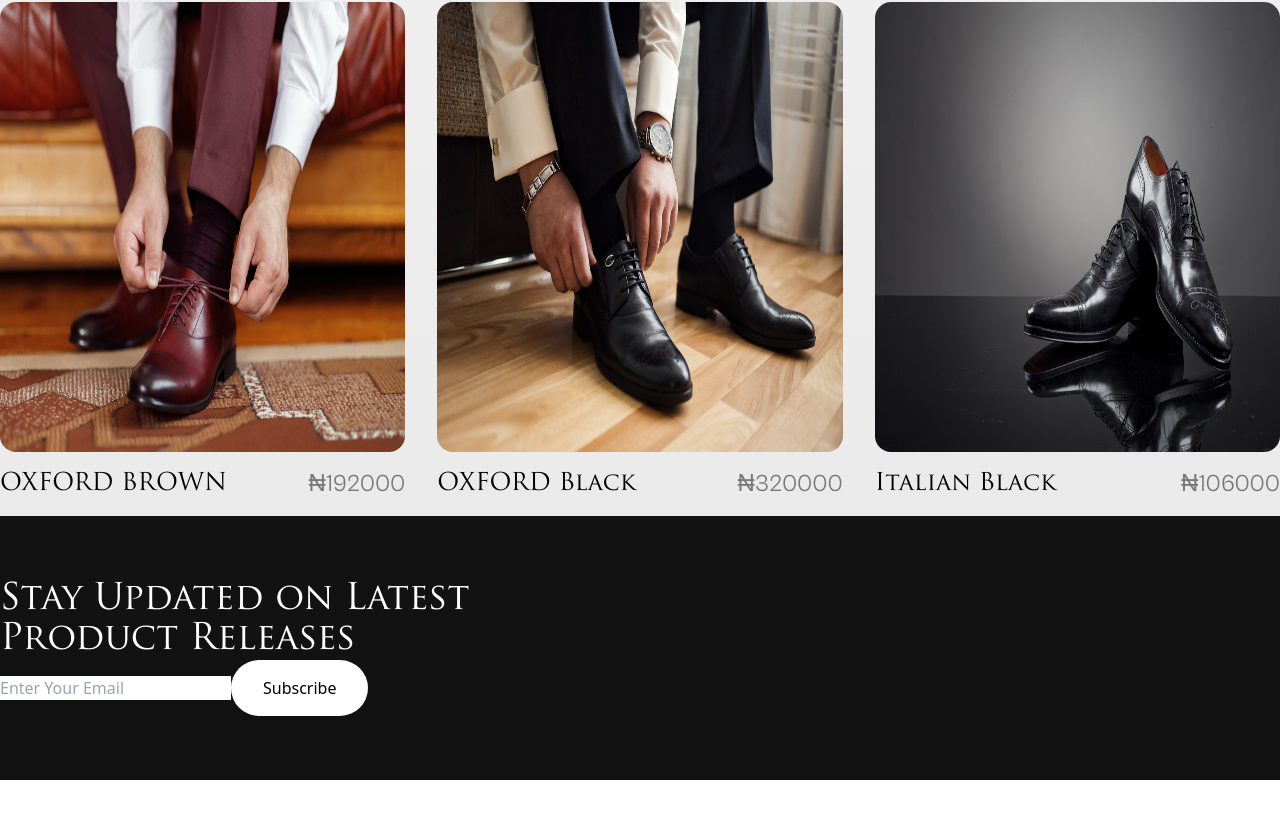
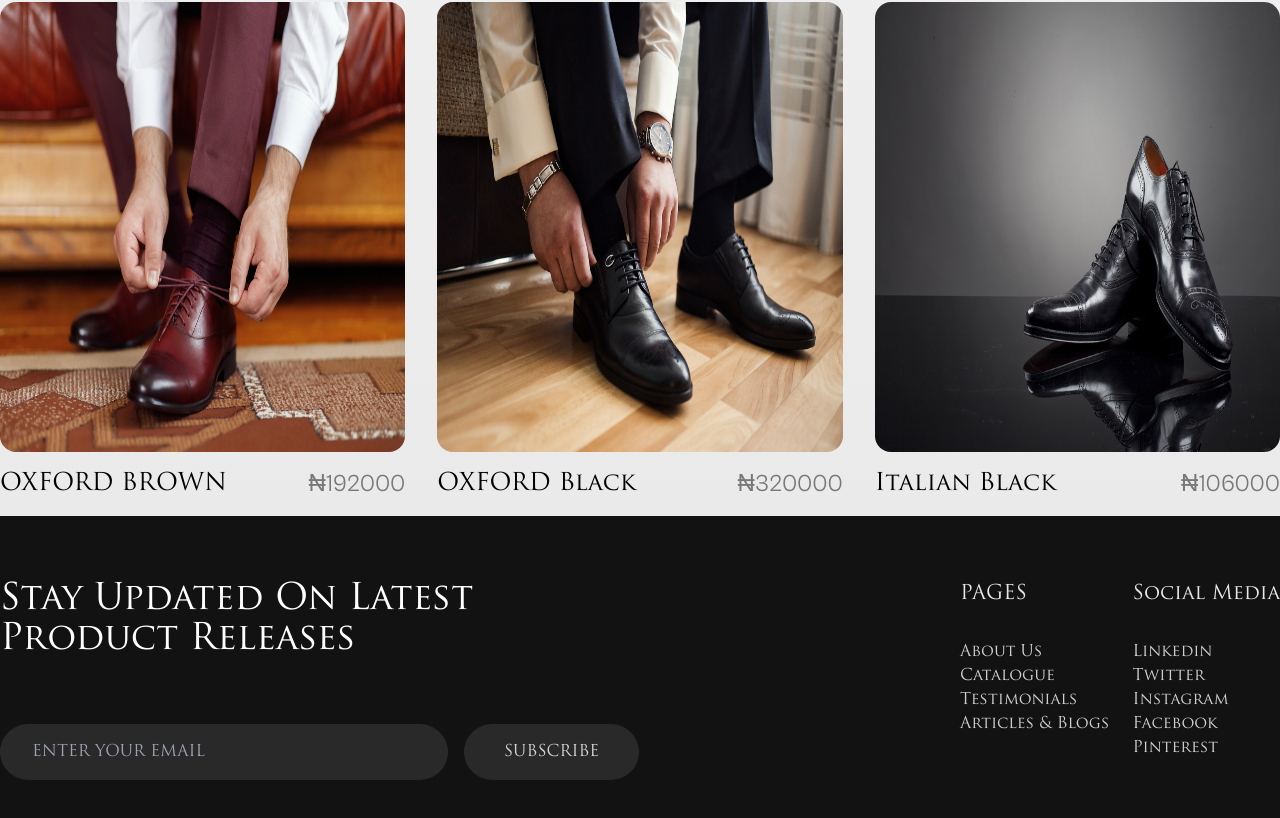
Before and after one commit to monyasau/Erioluwa-Store, a React (Vite) app: page / in a window 1280 px wide. Shown: the part 1701-2519 px from the top of the page. Before the commit the page ends 2481 px from the top, so only its background shows below. Built offline with nearby package versions, Linux system fonts and the light colour scheme.

Commit message:
Completed footer

```diff
--- a/src/components/Footer.jsx
+++ b/src/components/Footer.jsx
@@ -2,17 +2,37 @@ const Footer = () => {
     return (
         <div className="w-full bg-[#121212] py-16">
 
-            <div className="max-w-screen-xl mx-auto grid grid-cols-2 justify-center items-center">
+            <div className="max-w-screen-xl mx-auto grid grid-cols-2 capitalize justify-center items-center">
                 <div>
                     <h1 className="text-4xl font-trajan text-white">
                         Stay Updated on Latest Product Releases
                     </h1>
-                    <div>
-                        <input type="email" className="capitalize" placeholder="Enter your email"/>
-                        <button className="bg-white py-4 px-8 rounded-full">Subscribe</button>
+                    <div className="flex font-trajan gap-4 py-16 text-white/80">
+                        <input type="email" className="capitalize bg-[#292929] text-white px-8 py-4 rounded-full w-[70%]" placeholder="ENTER YOUR EMAIL" />
+                        <button className=" bg-[#292929] py-4 px-10 rounded-full">SUBSCRIBE</button>
                     </div>
                 </div>
-                <div></div>
+                <div className="flex justify-between pl-[50%] font-trajan h-full">
+                <div className=" text-white/90">
+                        <h1 className="pb-8 text-xl">PAGES</h1>
+                        <div className="flex flex-col text-white/80 ">
+                        <a href="#">About Us</a>
+                        <a href="#">Catalogue</a>
+                        <a href="#">Testimonials</a>
+                        <a href="#">Articles & Blogs</a>
+                        </div>
+                    </div>
+                    <div className=" text-white/90">
+                        <h1 className="pb-8 text-xl">Social Media</h1>
+                        <div className="flex flex-col text-white/80">
+                        <a href="#">Linkedin</a>
+                        <a href="#">Twitter</a>
+                        <a href="#">Instagram</a>
+                        <a href="#">Facebook</a>
+                        <a href="#">Pinterest</a>
+                        </div>
+                    </div>
+                </div>
             </div>
         </div>
     );
```
